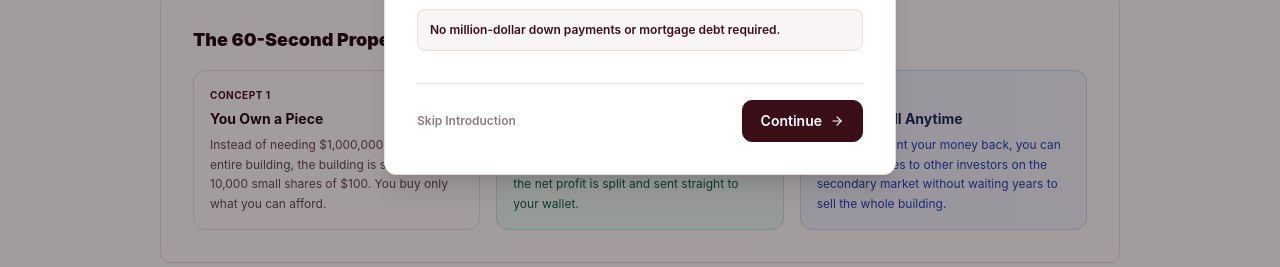
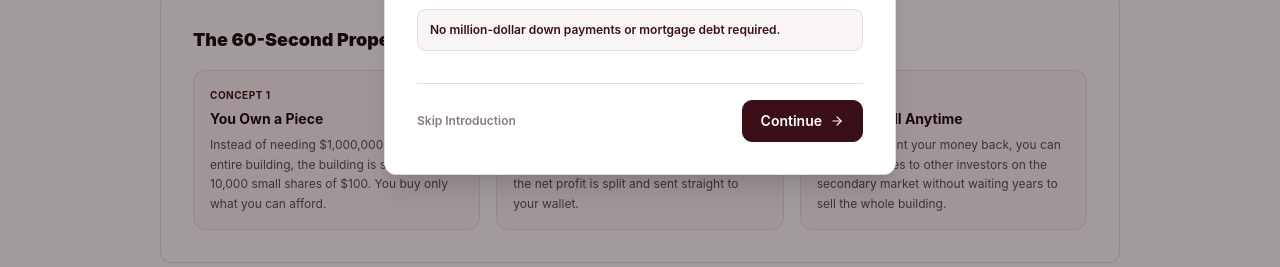
Before and after one commit to aamirsaleem5632-ux/stateera, a Next.js app: page /glossary in a window 1280 px wide. Shown: the part 451-718 px from the top of the page. Built offline with nearby package versions, Linux system fonts and the light colour scheme; no server answers.

Commit message:
style(glossary): unify 60-sec summary card colors to StateEra palette

```diff
--- a/src/app/glossary/page.tsx
+++ b/src/app/glossary/page.tsx
@@ -63,24 +63,24 @@ export default function GlossaryPage() {
           <span>The 60-Second Property Investing Summary</span>
         </h2>
         <div className="grid grid-cols-1 md:grid-cols-3 gap-4 text-xs">
-          <div className="p-4 rounded-2xl bg-white border border-[#EADCDD] space-y-1.5">
+          <div className="p-4 rounded-2xl bg-[#FAF5F5] border border-[#EADCDD] space-y-1.5">
             <span className="text-[10px] uppercase font-bold tracking-wider text-accent-se">Concept 1</span>
             <h3 className="font-bold text-sm text-[#1A080C]">You Own a Piece</h3>
             <p className="text-secondary-se leading-relaxed">
               Instead of needing $1,000,000 to buy an entire building, the building is sliced into 10,000 small shares of $100. You buy only what you can afford.
             </p>
           </div>
-          <div className="p-4 rounded-2xl bg-emerald-50 border border-emerald-200 space-y-1.5">
-            <span className="text-[10px] uppercase font-bold tracking-wider text-emerald-700">Concept 2</span>
-            <h3 className="font-bold text-sm text-emerald-950">You Collect Rent</h3>
-            <p className="text-emerald-800 leading-relaxed">
+          <div className="p-4 rounded-2xl bg-[#FAF5F5] border border-[#EADCDD] space-y-1.5">
+            <span className="text-[10px] uppercase font-bold tracking-wider text-accent-se">Concept 2</span>
+            <h3 className="font-bold text-sm text-[#1A080C]">You Collect Rent</h3>
+            <p className="text-secondary-se leading-relaxed">
               Real tenants live or work in the building and pay monthly rent. After paying building bills, the net profit is split and sent straight to your wallet.
             </p>
           </div>
-          <div className="p-4 rounded-2xl bg-blue-50 border border-blue-200 space-y-1.5">
-            <span className="text-[10px] uppercase font-bold tracking-wider text-blue-700">Concept 3</span>
-            <h3 className="font-bold text-sm text-blue-950">You Can Sell Anytime</h3>
-            <p className="text-blue-800 leading-relaxed">
+          <div className="p-4 rounded-2xl bg-[#FAF5F5] border border-[#EADCDD] space-y-1.5">
+            <span className="text-[10px] uppercase font-bold tracking-wider text-accent-se">Concept 3</span>
+            <h3 className="font-bold text-sm text-[#1A080C]">You Can Sell Anytime</h3>
+            <p className="text-secondary-se leading-relaxed">
               If you ever want your money back, you can sell your shares to other investors on the secondary market without waiting years to sell the whole building.
             </p>
           </div>
```
